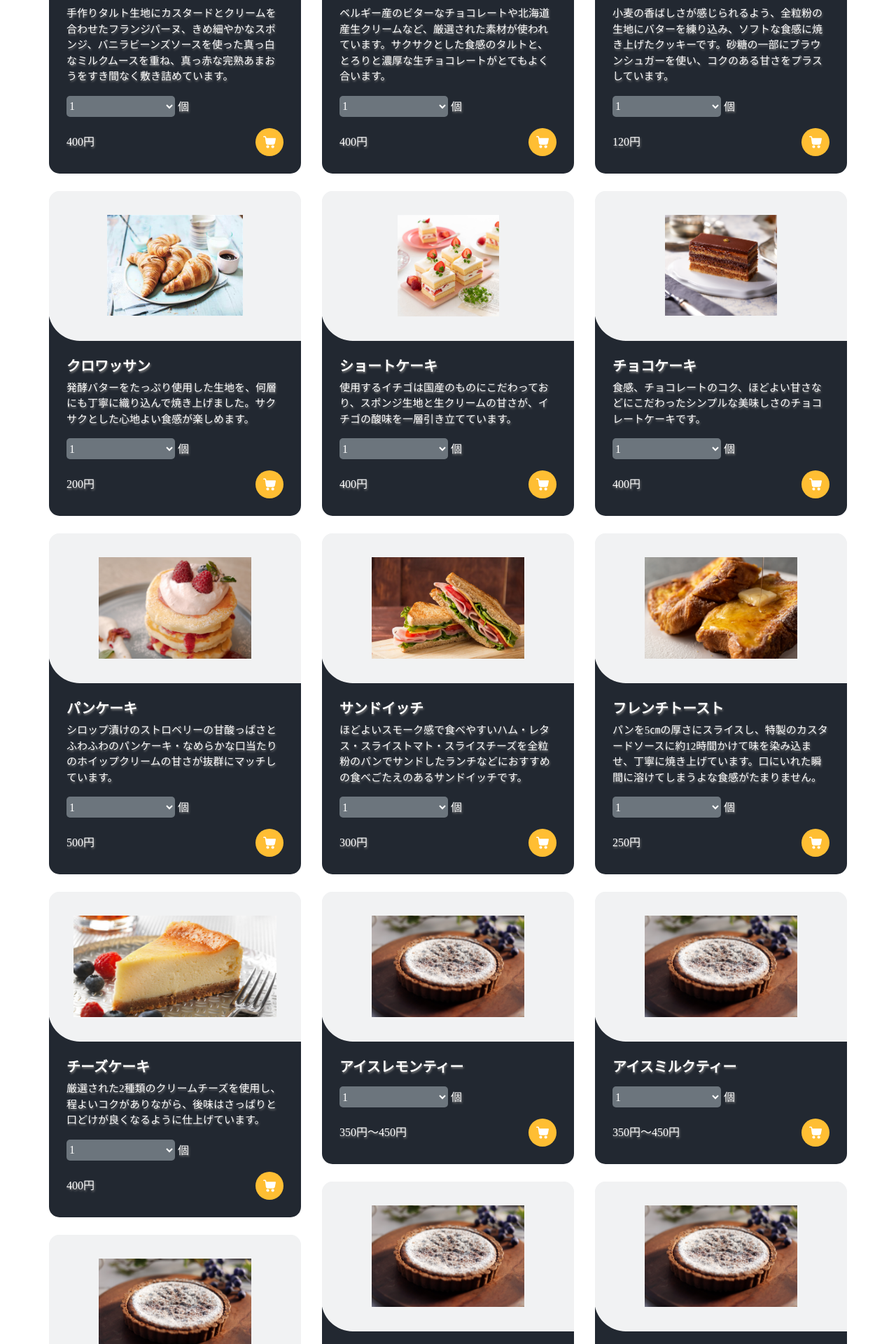
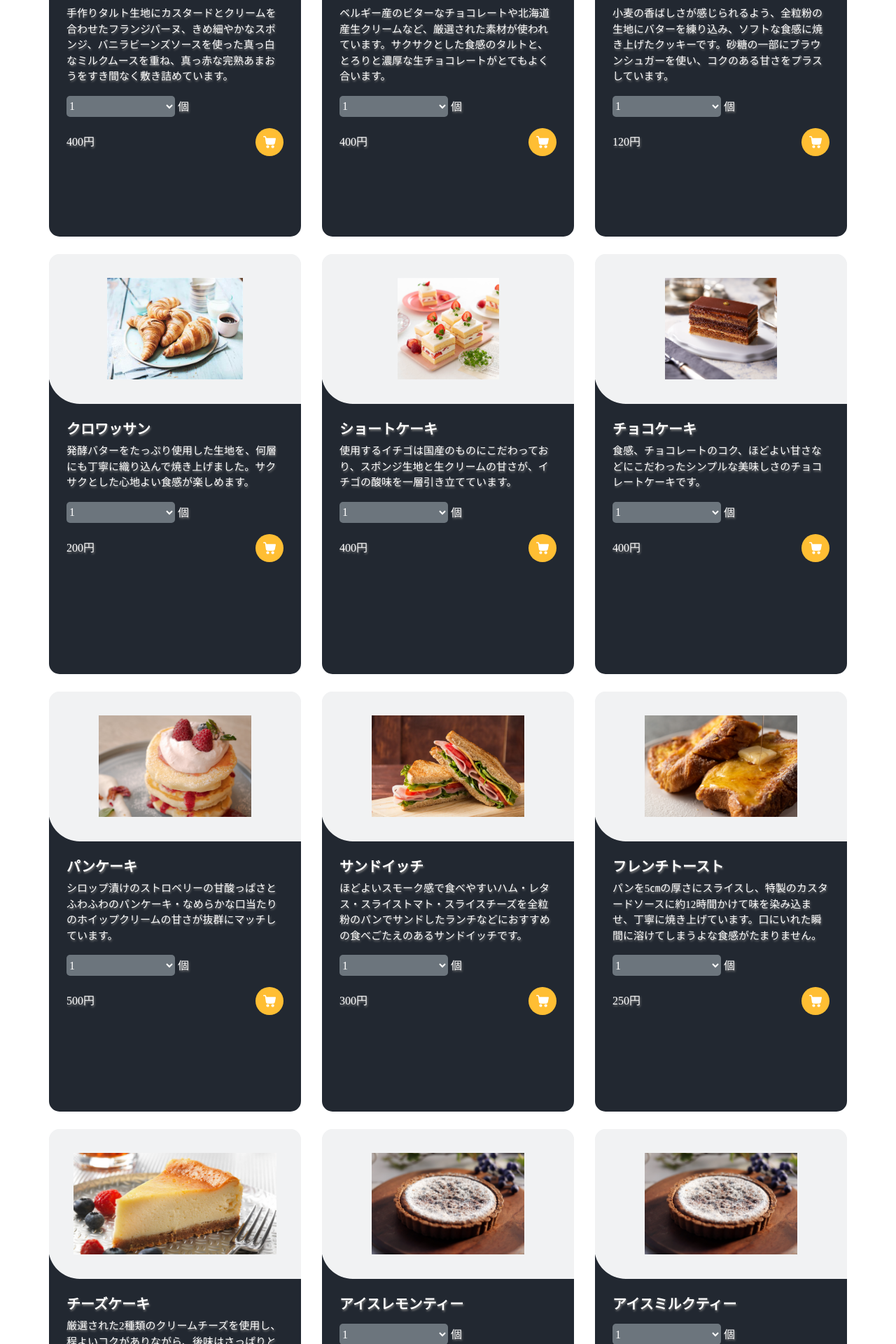
Before and after one commit to miyosi33/FIC_D_CareerDesign, a PHP site: page /menu.html in a window 1280 px wide. Shown: the part 558-2478 px from the top of the page at 70% size. Run offline with PHP 8.4, Linux system fonts and the light colour scheme; some libraries are stand-ins or nearby versions; some web fonts are replaced.

Commit message:
Update style.css

```diff
--- a/feane-1.0.0/css/style.css
+++ b/feane-1.0.0/css/style.css
@@ -1032,3 +1032,6 @@ body {
   border-radius: 5px;
   color: #fff;
 }
+.box{
+  height: 600px;
+}
```
